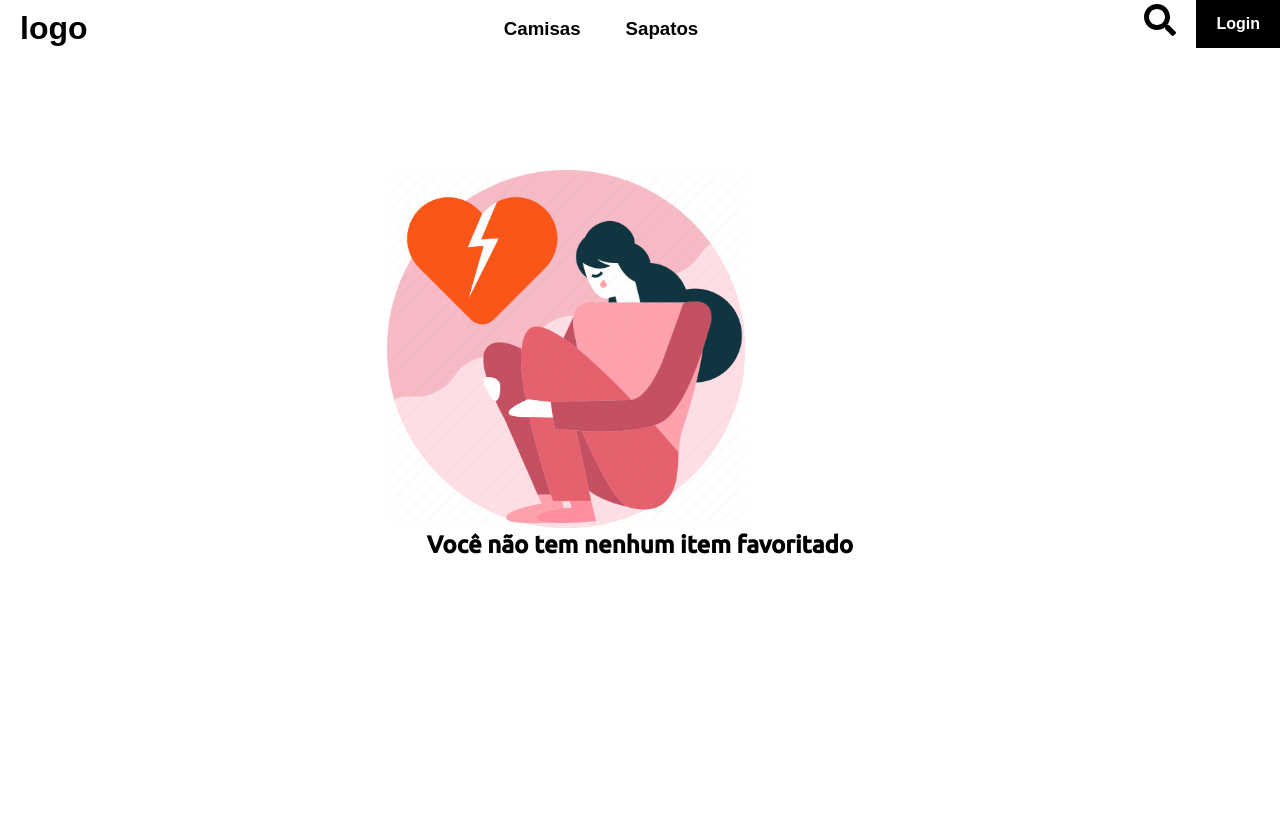
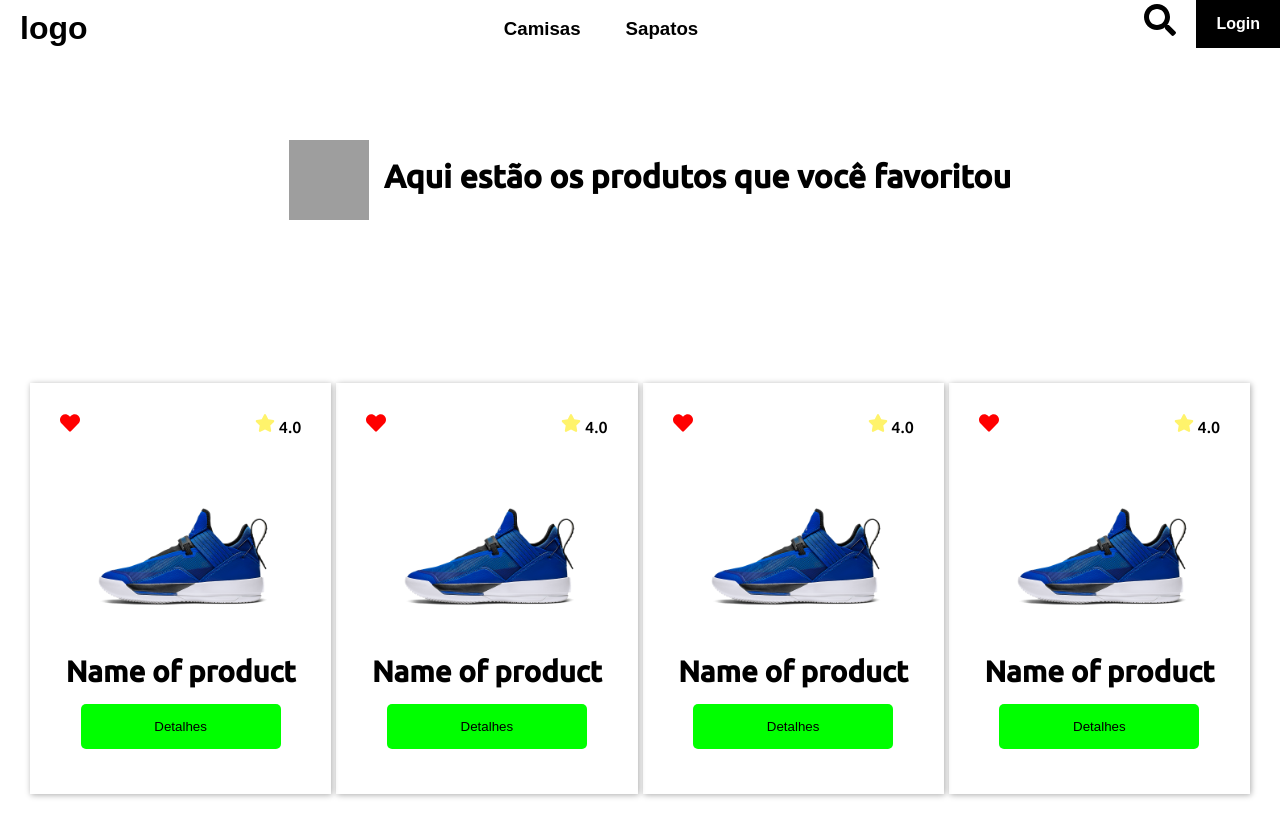
Before and after one commit to GustavoSMelo/AtomicMarketplace, a React (Create React App) app in the folder web/: page /favorites in a window 1280 px wide. Before the commit the page ends 800 px from the top, so only its background shows below. Built offline with nearby package versions, Linux system fonts and the light colour scheme; grey boxes are pictures that could not be loaded.

Commit message:
update things.todo

```diff
--- a/web/src/views/BuyHistoric/index.tsx
+++ b/web/src/views/BuyHistoric/index.tsx
@@ -9,7 +9,7 @@ const BuyHistoric = () => {
   return (
     <>
       <Navbar />
-      <Container hasProduct={false}>
+      <Container hasProduct={true}>
         <FaArrowLeft className='btnReturn' size={36} color={'#000'} />
         <h1>Historico de compras realizadas: </h1>
         <ul>
--- a/web/src/views/FavoritedProducts/index.tsx
+++ b/web/src/views/FavoritedProducts/index.tsx
@@ -10,7 +10,7 @@ const FavoritedProducts = () => {
   return (
     <>
       <Navbar />
-      <Container hasFavorites={false}>
+      <Container hasFavorites={true}>
         <span className='title'>
           <figure>
             <img src={HeartImage} alt='Heart' />
--- a/web/src/views/FollowProducts/index.tsx
+++ b/web/src/views/FollowProducts/index.tsx
@@ -9,7 +9,7 @@ const FollowProducts = () => {
   return (
     <>
       <Navbar />
-      <Container hasProduct={false}>
+      <Container hasProduct={true}>
         <h1> Esses sao os pedidos a caminho: </h1>
 
         <article className='Card'>
--- a/web/src/views/cart/index.tsx
+++ b/web/src/views/cart/index.tsx
@@ -12,7 +12,7 @@ const Cart = () => {
   return (
     <>
       <Navbar />
-      <Container data-testid='Container' haveProduct={true}>
+      <Container data-testid='Container' haveProduct={false}>
         <section data-testid='without-product'>
           <img data-testid='image-alert' src={EmptyShoppingCart} alt='Empty shopping cart' />
           <h1>Você não tem produtos na sacola ainda</h1>
```
Also changed, not shown: 2 other files (tests, documents, lock files or other folders).
